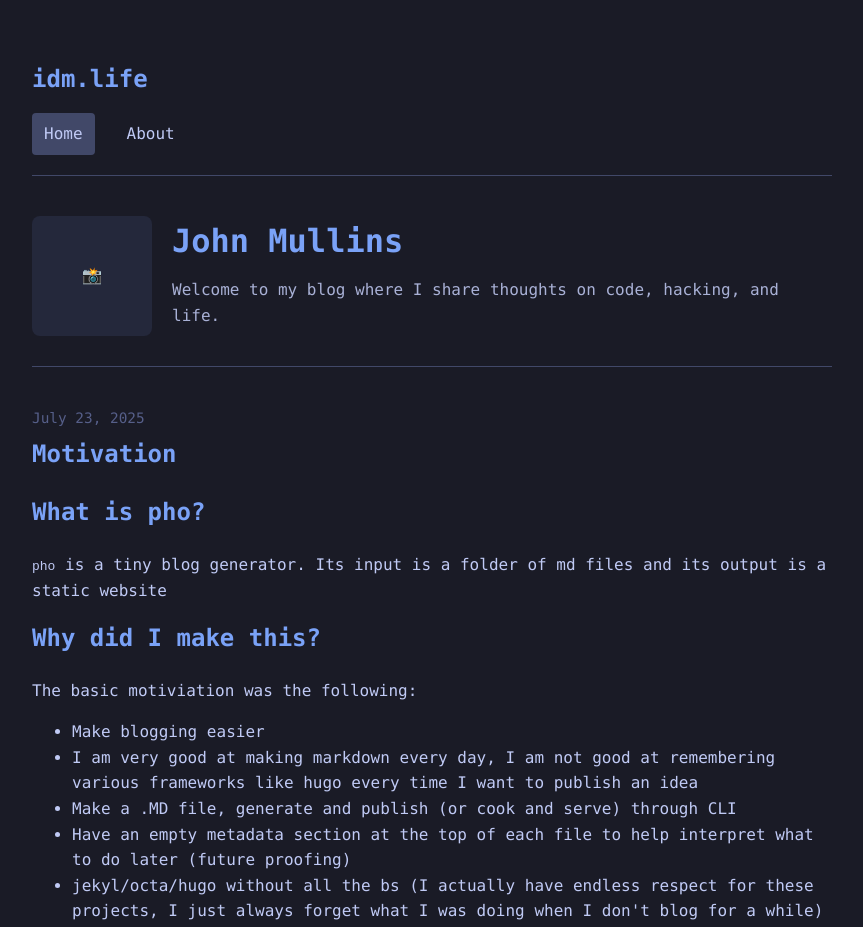
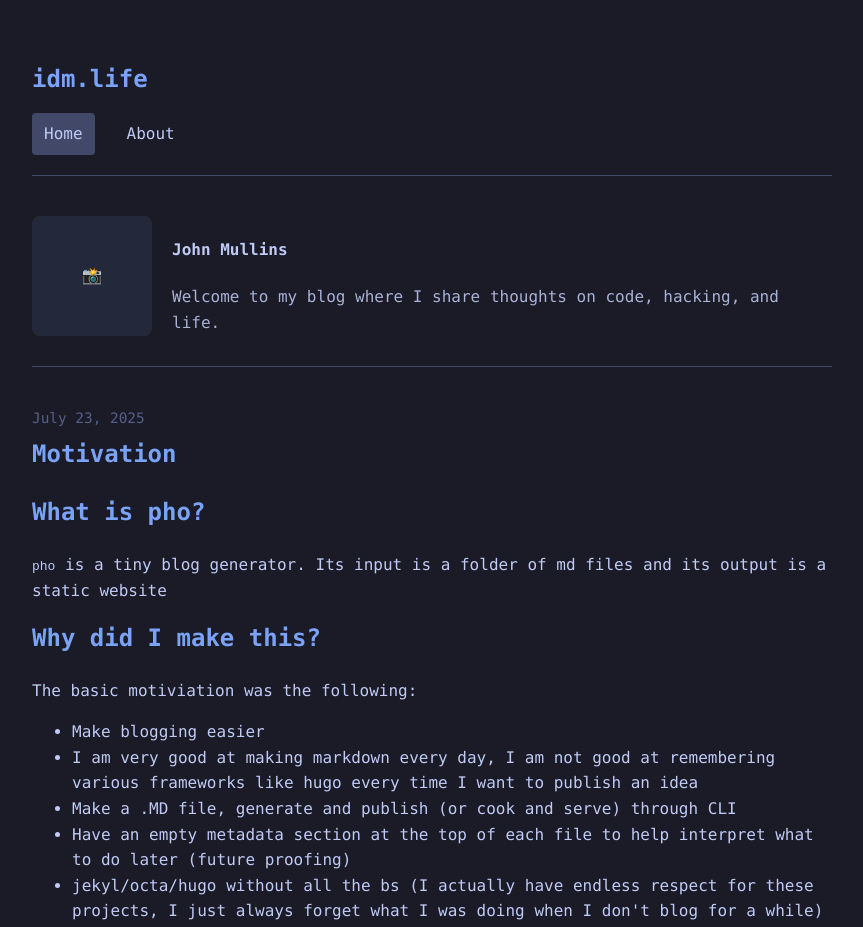
Before and after one commit to jrmullins/pho, a plain HTML site: page output/index.html in a window 1280 px wide. Shown: the top 927 px of the page, without its empty margins (208-1071 px from the left). Drawn offline with Linux system fonts and the light colour scheme.

Commit message:
Update blog: Wed Jul 23 23:53:24 EDT 2025

```diff
--- a/output/index.html
+++ b/output/index.html
@@ -153,7 +153,7 @@
             📸
         </div>
         <div class="intro-text">
-            <h1>John Mullins</h1>
+            <h4>John Mullins</h4>
             <p>Welcome to my blog where I share thoughts on code, hacking, and life.</p>
         </div>
     </div>
```
Also changed, not shown: templates/index.html (+1 -1 lines).
